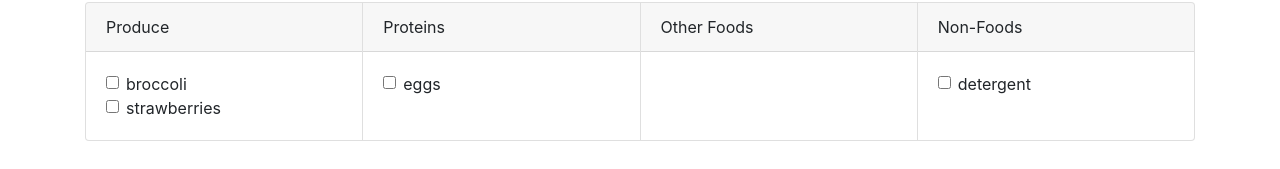
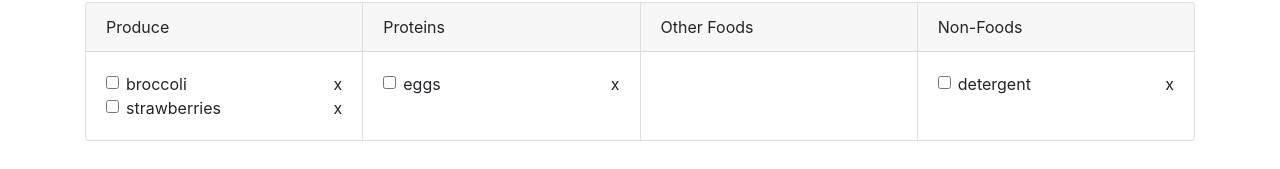
Before and after one commit to schoinh/munchprep-web, a React app: page /#/user-page in a window 1280 px wide. Shown: the part 304-473 px from the top of the page. Built offline with nearby package versions, Linux system fonts and the light colour scheme.

Commit message:
add X button with proper key

```diff
--- a/src/components/Category.jsx
+++ b/src/components/Category.jsx
@@ -12,9 +12,11 @@
         <Form>
           {Object.keys(props.items)
             .map(itemId =>
-              <Form.Check
-                key={itemId}
-                label={props.items[itemId].name} />
+              <div key={itemId} className="d-flex justify-content-between">
+                <Form.Check
+                  label={props.items[itemId].name} />
+                <span>x</span>
+              </div>
             )
           }
         </Form>
```
